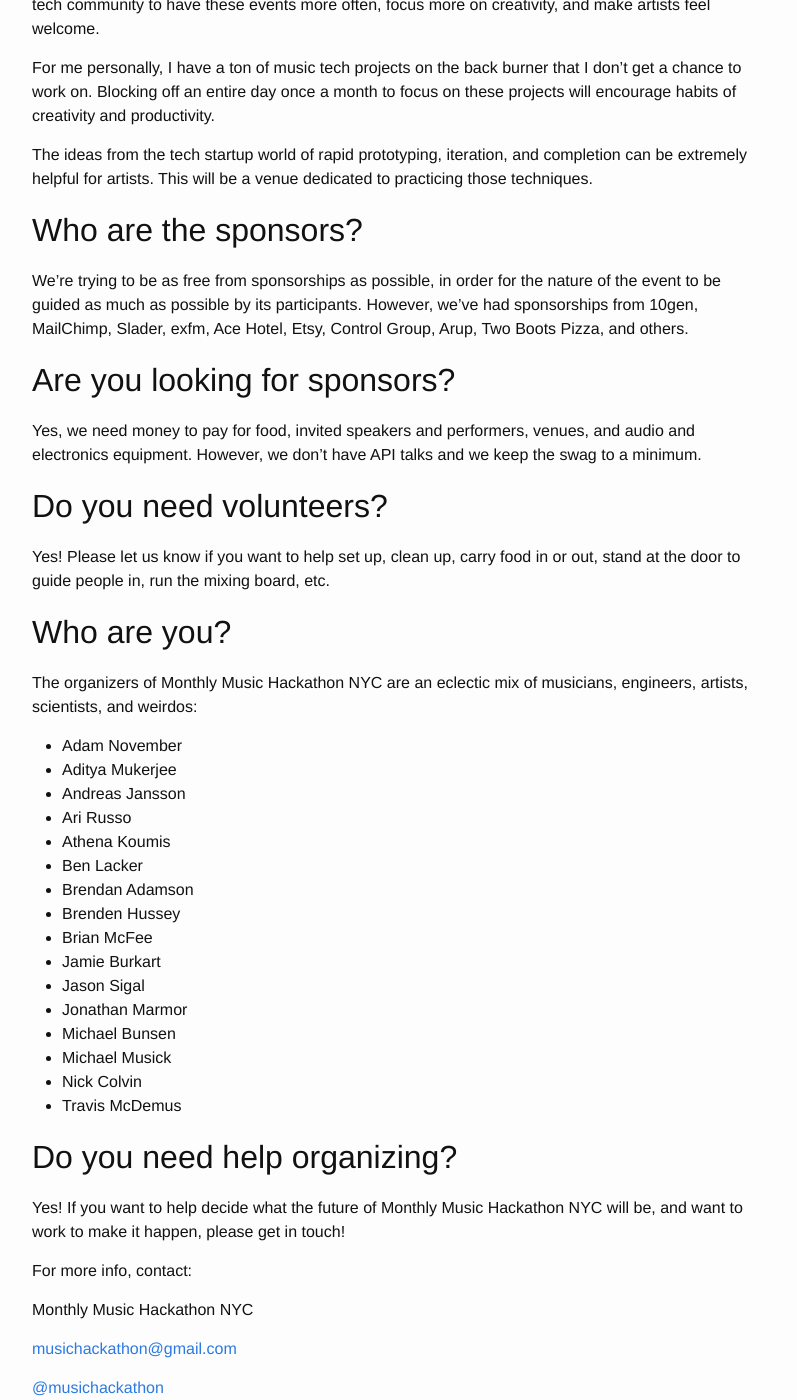
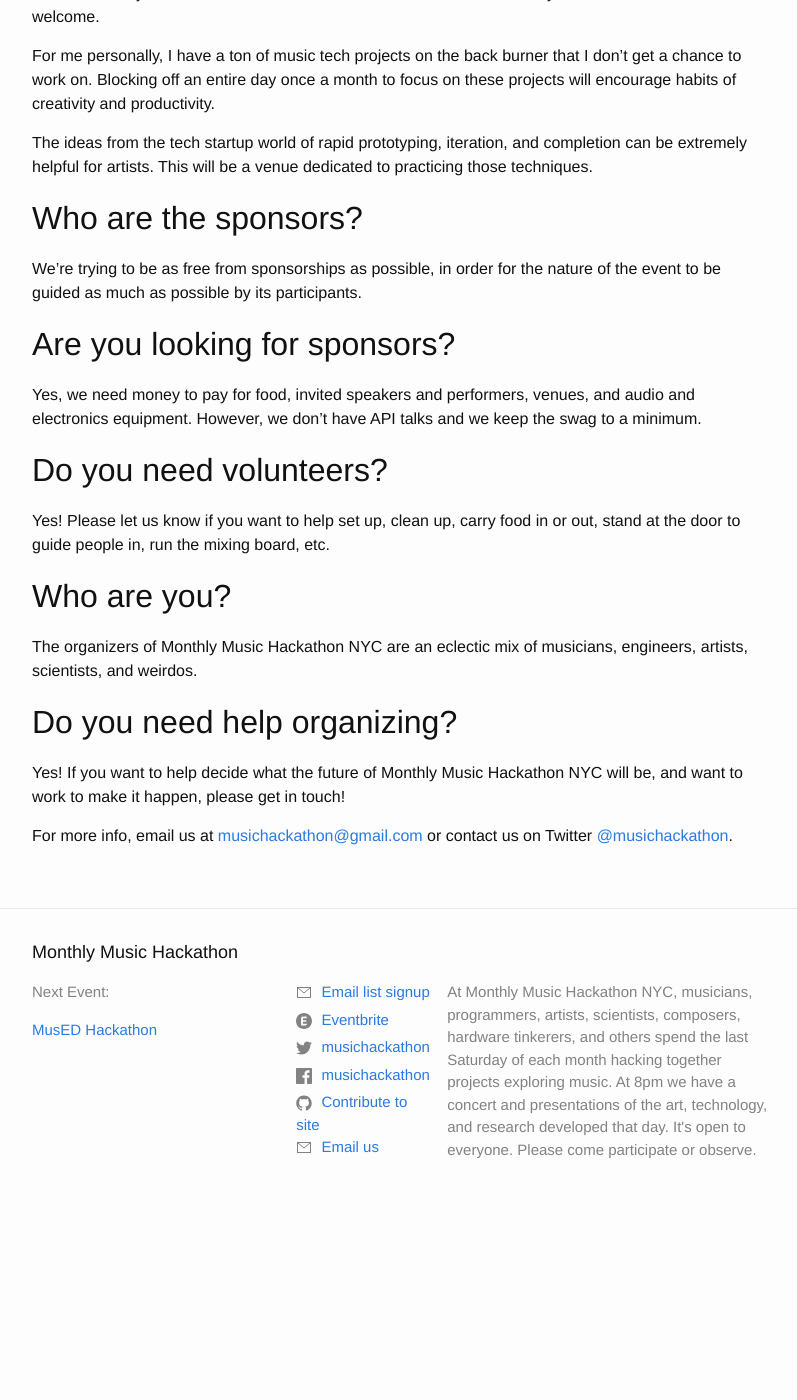
Before and after one commit to musichackathon/mmh_jekyll, a Jekyll site: the page built from about.md, in a window 1280 px wide and 1400 px high, scrolled down 2653 px. Shown: the whole window, without its empty margins (238-1035 px from the left). Built offline with Jekyll 4.4.1, drawn with Linux system fonts in a browser that asks for light colours; after the commit the page ends 3874 px from its top, so only the background shows below that; some of the changed text lies outside the part shown.

Commit message:
Update About page (#58)

```diff
--- a/about.md
+++ b/about.md
@@ -5,9 +5,9 @@
 navigation_order: 6
 ---
 
-**Monthly Music Hackathon NYC is a monthly all-day event for musicians and engineers to create new music-related projects from scratch, develop them throughout ~10 hours, then perform or present them in a concert in the evening.**
+Monthly Music Hackathon NYC is a monthly all-day event for musicians and engineers to create new music-related projects from scratch, develop them throughout ~10 hours, then perform or present them in a concert in the evening.
 
-## **FAQ**
+# FAQ
 
 ## Who should go to the concert?
 
@@ -81,7 +81,7 @@
 
 ## Who are the sponsors?
 
-We’re trying to be as free from sponsorships as possible, in order for the nature of the event to be guided as much as possible by its participants.  However, we’ve had sponsorships from 10gen, MailChimp, Slader, exfm, Ace Hotel, Etsy, Control Group, Arup, Two Boots Pizza, and others.
+We’re trying to be as free from sponsorships as possible, in order for the nature of the event to be guided as much as possible by its participants.
 
 ## Are you looking for sponsors?
 
@@ -93,35 +93,10 @@
 
 ## Who are you?
 
-The organizers of Monthly Music Hackathon NYC are an eclectic mix of musicians, engineers, artists, scientists, and weirdos:
-
-- Adam November
-- Aditya Mukerjee
-- Andreas Jansson
-- Ari Russo
-- Athena Koumis
-- Ben Lacker
-- Brendan Adamson
-- Brenden Hussey
-- Brian McFee
-- Jamie Burkart
-- Jason Sigal
-- Jonathan Marmor
-- Michael Bunsen
-- Michael Musick
-- Nick Colvin
-- Travis McDemus
+The organizers of Monthly Music Hackathon NYC are an eclectic mix of musicians, engineers, artists, scientists, and weirdos.
 
 ## Do you need help organizing?
 
 Yes! If you want to help decide what the future of Monthly Music Hackathon NYC will be, and want to work to make it happen, please get in touch!
 
-For more info, contact:
-
-Monthly Music Hackathon NYC
-
-[{{site.email}}](mailto:{{site.email}})
-
-[@{{site.twitter_username}}](https://twitter.com/{{site.twitter_username}})
-
-Significant guidance on the planning of the launch of this event series in 2012 was provided by Jessica Thompson, Trevor Knight (both of whom organized the amazing Montreal Musitk hackathon), Ari Russo, and the staff of exfm: Dan Kantor, Marshall Jones, Lucas Hrabovsky, Kirk Love, Jessica Page, and Joe Kanakaraj.
+For more info, email us at [{{site.email}}](mailto:{{site.email}}) or contact us on Twitter [@{{site.twitter_username}}](https://twitter.com/{{site.twitter_username}}).
```
